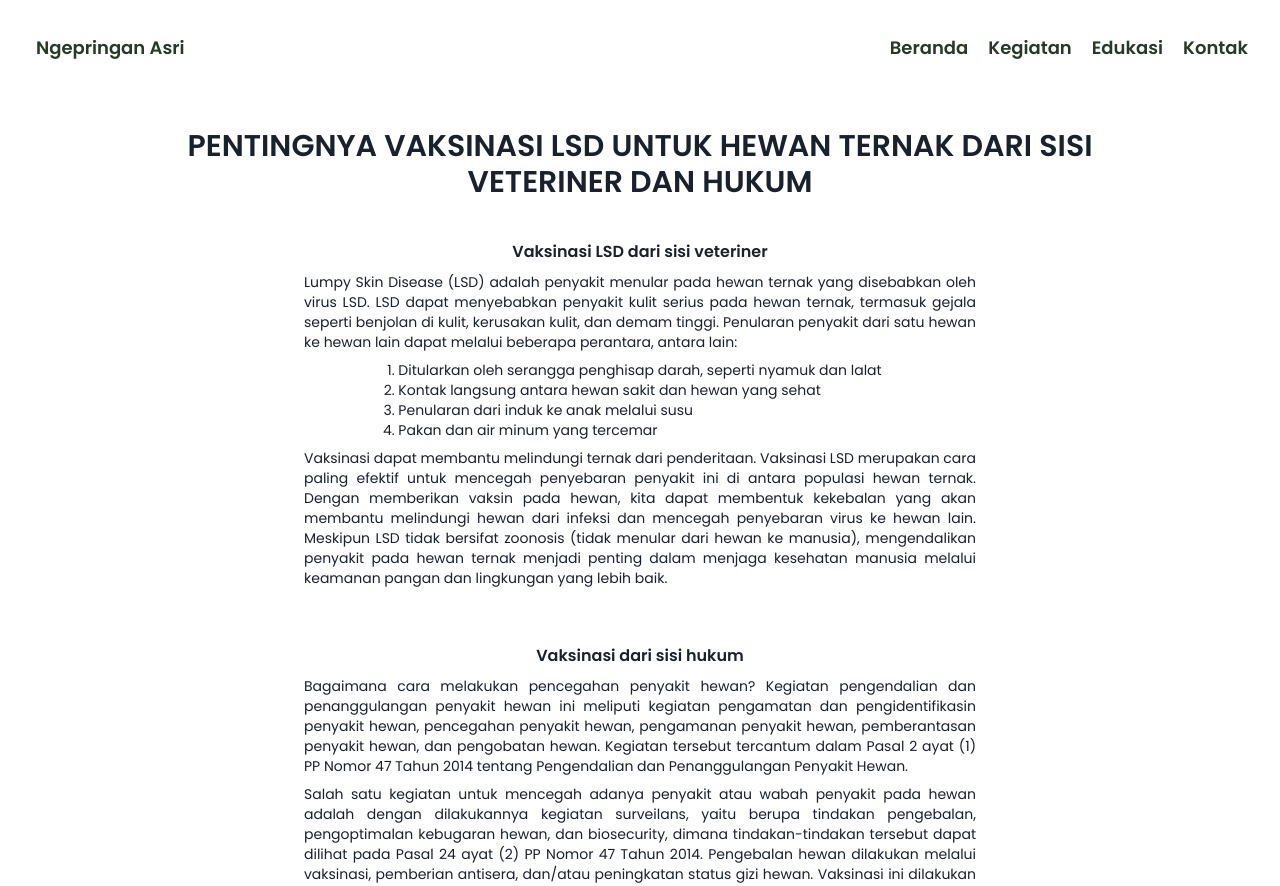
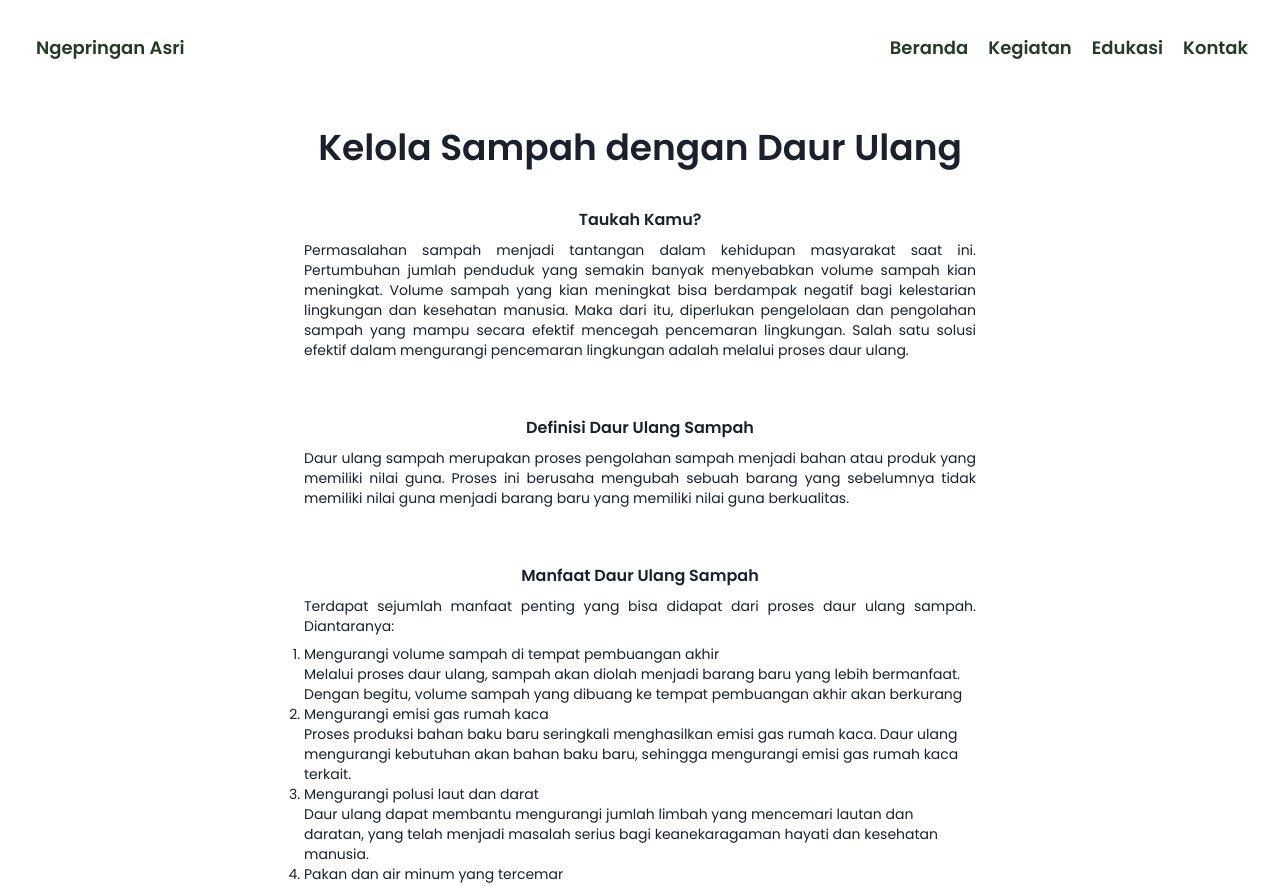
Before and after one commit to mhmd-arif/ngepringan, a React (Vite) app in the folder client/: page /edukasi/daurulang in a window 1280 px wide. Shown: the top 886 px of the page. Built offline with nearby package versions, Linux system fonts and the light colour scheme.

Commit message:
daur ulang

```diff
--- a/client/src/App.jsx
+++ b/client/src/App.jsx
@@ -14,6 +14,7 @@ import EduPertanianMikro from "./pages/blog/EduPertanianMikro";
 import EduPotTanaman from "./pages/blog/EduPotTanaman";
 import EduVaksinLsd from "./pages/blog/EduVaksinLsd";
 import EduAirLele from "./pages/blog/EduAirLele";
+import EduDaurUlang from "./pages/blog/EduDaurUlang";
 
 function App() {
   return (
@@ -26,7 +27,7 @@ function App() {
       <Route path="/edukasi/pertanianmikro" element={<EduPertanianMikro />} />
       <Route path="/edukasi/vaksinasilsd" element={<EduVaksinLsd />} />
       <Route path="/edukasi/pemanfaatanairkolamlele" element={<EduAirLele />} />
-      <Route path="/edukasi/daurulang" element={<EduVaksinLsd />} />
+      <Route path="/edukasi/daurulang" element={<EduDaurUlang />} />
       <Route path="/edukasi/ciptakankarya" element={<EduVaksinLsd />} />
       <Route path="/kegiatan/kwt" element={<ActKWT />} />
       <Route path="/kegiatan/bkl" element={<ActBKL />} />
--- /dev/null
+++ b/client/src/pages/blog/EduDaurUlang.jsx
@@ -0,0 +1,134 @@
+import { useNavigate } from "react-router-dom";
+import {
+  eco1,
+  eco2,
+  eco3,
+  eco4,
+  eco6,
+  botol,
+  sampah,
+  gunting,
+  tongkat,
+} from "../../assets/image";
+import { bkl1, bkl2, bkl3, bkl4, bkl5, bkl6 } from "../../assets/imgActivity";
+import Navbar from "../../components/Navbar";
+import Footer from "../../components/Footer";
+
+const EduDaurUlang = () => {
+  return (
+    <>
+      <Navbar />
+      <div
+        id="Body"
+        className=" w-full flex flex-col container mx-auto px-6 font-poppins items-center lg:text-center lg:mt-32 mt-24  font-bold max-w-5xl"
+      >
+        <h1 className="lg:text-4xl text-3xl mb-10 text-center">
+          Kelola Sampah dengan Daur Ulang
+        </h1>
+        <div className="max-w-4xl flex flex-col gap-14">
+          <div className="flex flex-col gap-2 items-center">
+            <h2>Taukah Kamu?</h2>
+            <p className=" text-sm font-medium max-w-2xl text-justify">
+              Permasalahan sampah menjadi tantangan dalam kehidupan masyarakat
+              saat ini. Pertumbuhan jumlah penduduk yang semakin banyak
+              menyebabkan volume sampah kian meningkat. Volume sampah yang kian
+              meningkat bisa berdampak negatif bagi kelestarian lingkungan dan
+              kesehatan manusia. Maka dari itu, diperlukan pengelolaan dan
+              pengolahan sampah yang mampu secara efektif mencegah pencemaran
+              lingkungan. Salah satu solusi efektif dalam mengurangi pencemaran
+              lingkungan adalah melalui proses daur ulang.
+            </p>
+          </div>
+
+          <div className="flex flex-col gap-2 items-center">
+            <h2>Definisi Daur Ulang Sampah</h2>
+            <p className=" text-sm font-medium max-w-2xl text-justify">
+              Daur ulang sampah merupakan proses pengolahan sampah menjadi bahan
+              atau produk yang memiliki nilai guna. Proses ini berusaha mengubah
+              sebuah barang yang sebelumnya tidak memiliki nilai guna menjadi
+              barang baru yang memiliki nilai guna berkualitas.
+            </p>
+          </div>
+
+          <div className="flex flex-col gap-2 items-center">
+            <h2>Manfaat Daur Ulang Sampah</h2>
+            <p className=" text-sm font-medium max-w-2xl text-justify">
+              Terdapat sejumlah manfaat penting yang bisa didapat dari proses
+              daur ulang sampah. Diantaranya:
+            </p>
+            <ol class="list-decimal text-sm font-medium max-w-2xl text-start">
+              <li>Mengurangi volume sampah di tempat pembuangan akhir</li>
+              <p>
+                Melalui proses daur ulang, sampah akan diolah menjadi barang
+                baru yang lebih bermanfaat. Dengan begitu, volume sampah yang
+                dibuang ke tempat pembuangan akhir akan berkurang
+              </p>
+              <li>Mengurangi emisi gas rumah kaca</li>
+              <p>
+                Proses produksi bahan baku baru seringkali menghasilkan emisi
+                gas rumah kaca. Daur ulang mengurangi kebutuhan akan bahan baku
+                baru, sehingga mengurangi emisi gas rumah kaca terkait.
+              </p>
+              <li>Mengurangi polusi laut dan darat</li>
+              <p>
+                Daur ulang dapat membantu mengurangi jumlah limbah yang
+                mencemari lautan dan daratan, yang telah menjadi masalah serius
+                bagi keanekaragaman hayati dan kesehatan manusia.
+              </p>
+              <li>Pakan dan air minum yang tercemar</li>
+            </ol>
+            <p className=" text-sm font-medium max-w-2xl text-justify">
+              Daur ulang sampah merupakan solusi efektif untuk mengatasi masalah
+              pengelolaan sampah dan dampak negatifnya terhadap lingkungan.
+              Dengan menerapkan daur ulang dalam kehidupan kita sehari-hari,
+              kita dapat membantu melindungi lingkungan dan menciptakan masa
+              depan yang lebih berkelanjutan untuk generasi mendatang.
+            </p>
+          </div>
+
+          {/* <div>
+            <h2 className="text-center">GALERI</h2>
+            <div className="grid lg:grid-cols-3 grid-cols-1 w-full mt-5 gap-y-4 gap-x-8 text-sm font-semibold px-10">
+              <img
+                src={bkl1}
+                className=" object-cover rounded-lg transform ease duration-300 hover:scale-[1.02] hover:shadow-md"
+              />
+              <img
+                src={bkl2}
+                className=" object-cover rounded-lg transform ease duration-300 hover:scale-[1.02] hover:shadow-md"
+              />
+              <img
+                src={bkl3}
+                className=" object-cover rounded-lg transform ease duration-300 hover:scale-[1.02] hover:shadow-md"
+              />
+              <img
+                src={bkl3}
+                className=" object-cover rounded-lg transform ease duration-300 hover:scale-[1.02] hover:shadow-md"
+              />
+              <img
+                src={bkl5}
+                className=" object-cover rounded-lg transform ease duration-300 hover:scale-[1.02] hover:shadow-md"
+              />
+              <img
+                src={bkl6}
+                className=" object-cover rounded-lg transform ease duration-300 hover:scale-[1.02] hover:shadow-md"
+              />
+            </div>
+          </div> */}
+
+          <div className="w-full flex flex-col items-center">
+            <h2>THANK YOU!</h2>
+            <div className="text-sm font-medium max-w-2xl text-center">
+              Terima kasih telah membaca konten ini, semoga informasi tentang
+              Kelola Sampah dengan Daur Ulang bermanfaat bagi Anda.
+            </div>
+          </div>
+        </div>
+      </div>
+
+      <Footer />
+    </>
+  );
+};
+
+export default EduDaurUlang;
```
